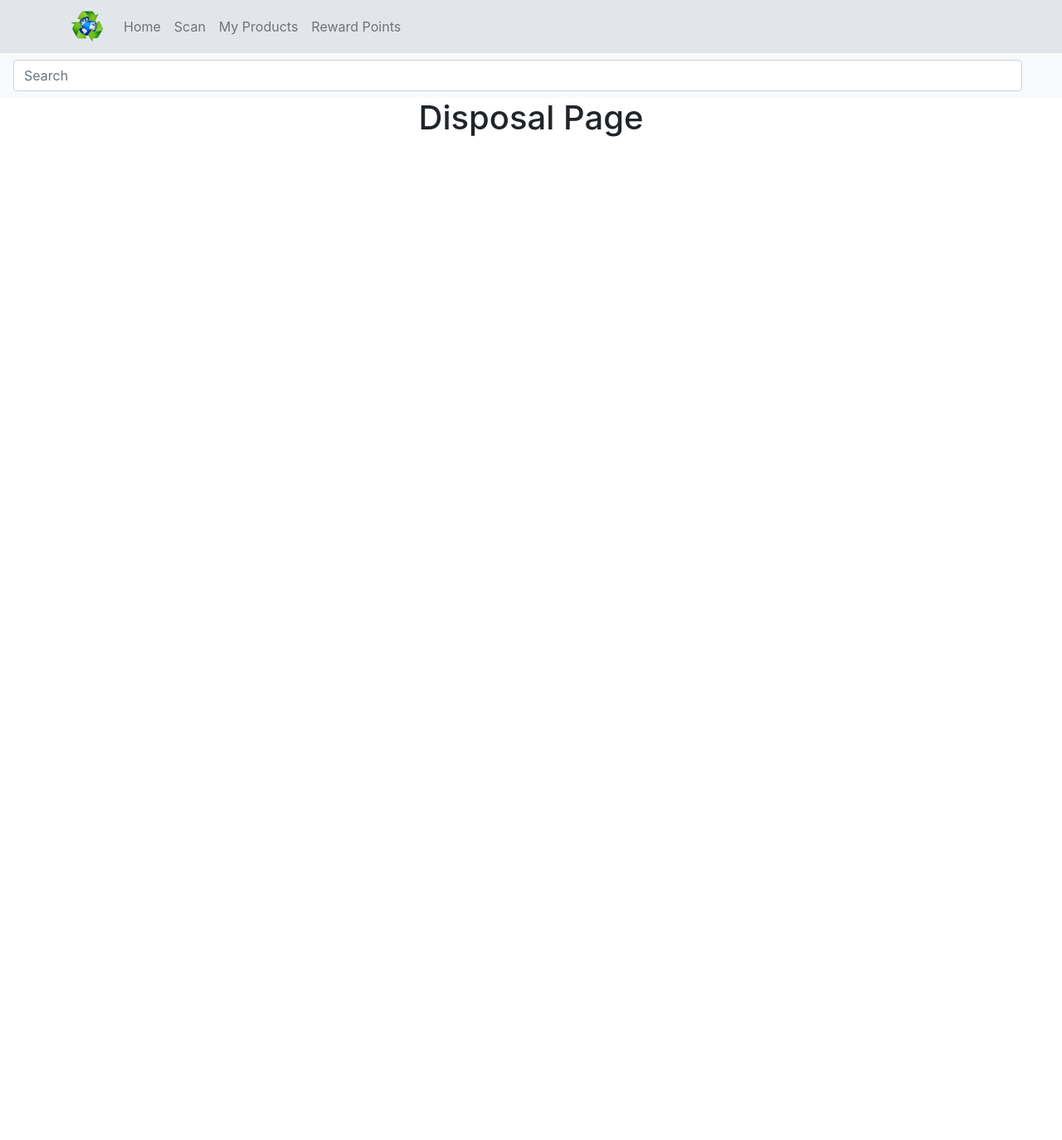
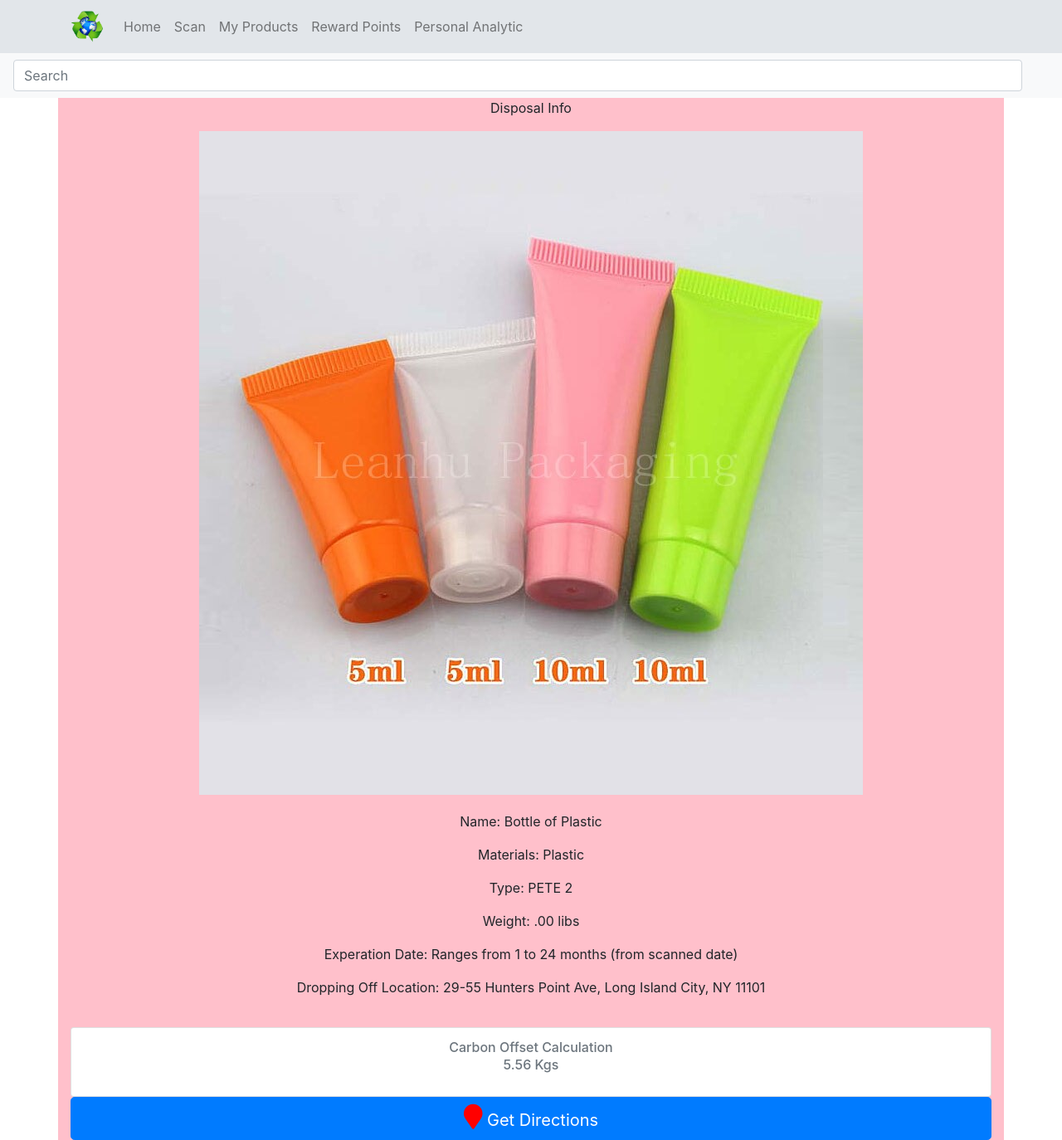
Before and after one commit to electrone901/Beauty-Assistant, a React (Create React App) app: page /disposal in a window 1280 px wide. Shown: the whole page at 83% size. Before the commit the page ends 800 px from the top, so only its background shows below. Built offline with nearby package versions, Linux system fonts and the light colour scheme; a small style sheet from the web is missing.

Commit message:
added disposal view

```diff
--- a/src/component/Disposal.js
+++ b/src/component/Disposal.js
@@ -1,9 +1,20 @@
 import React, { Component } from 'react';
+import { Link } from 'react-router-dom';
+import bottle from '../img/dis.jpg';
 
 class Disposal extends Component {
     constructor() {
         super();
         this.state = {
+            author: '',
+            data: {
+                name: "Bottle of Plastic",
+                materials: "Plastic ",
+                type: "PETE 2",
+                weight: ".00 libs",
+                experation: "Ranges from 1 to 24 months (from scanned date)",
+                location: "29-55 Hunters Point Ave, Long Island City, NY 11101"
+            }
         }
     }
 
@@ -13,9 +24,33 @@ class Disposal extends Component {
 
     render() {
         return(
-            <div className="container">
-                <h1>Disposal Page</h1>
+            <div className="container all">
+                <p className="title">Disposal Info</p>
+                <div className="col-sm .bg-warning">
+                    <img src={bottle} className="img-fluid" alt="Product1"/>
+                </div>
+                <div className="">
+                    <div className="card-body">
+                        <p> <span className="field-name">Name: </span>{this.state.data.name}</p>
+                        <p> <span className="field-name">Materials: </span>{this.state.data.materials}</p>
+                        <p> <span className="field-name">Type: </span>{this.state.data.type}</p>
+                        <p> <span className="field-name">Weight: </span>{this.state.data.weight}</p>
+                        <p> <span className="field-name">Experation Date: </span>{this.state.data.experation}</p>
+                        <p> <span className="field-name">Dropping Off Location: </span>{this.state.data.location}</p>
+                    </div>
+                </div>
+
+                <div className="card">
+                    <div className="card-body">
+                        <h6 className="card-subtitle mb-2 text-muted">Carbon Offset Calculation</h6>
+                        <h6 className="card-subtitle mb-2 text-muted">5.56 Kgs</h6>
+                    </div>
+                </div>
+                <div className="text-center">
+                    <a href={`http://maps.google.com/?q=`+ this.state.data.location} target="_blank" className="btn btn-primary btn-lg btn-block"><i className="fa fa-map-marker" style={{"color":"red", "fontSize":"30px"}}></i> Get Directions</a>
+                </div>
             </div>
+
        )
     }
 }
--- a/src/component/Navbar.js
+++ b/src/component/Navbar.js
@@ -115,6 +115,15 @@ class Navbar extends Component {
                   Reward Points
                 </Link>
               </li>
+              <li
+                className="nav-item text-left"
+                data-toggle="collapse"
+                data-target=".navbar-collapse.show"
+              >
+                <Link className="nav-link" to="/analytic">
+                  Personal Analytic
+                </Link>
+              </li>
             </ul>
           </div>
         </div>
--- a/src/component/ProductInfo.js
+++ b/src/component/ProductInfo.js
@@ -23,22 +23,83 @@ class ProductInfo extends Component {
 
   componentDidMount() {
     console.log("this.props", this.props.match.params.id)
+    let url = `https://hack-14.herokuapp.com/getByID/1`;
+      fetch(url)
+      .then(res => {
+        console.log('res YAY', res);
+        return res.json();
+      })
+      .then((data) => {
+          this.setState({data: data});
+      })
+      .catch((err) => {
+          console.log('There was a problem with your fetch request' + err.message);
+      });
+
   }
   handleError = err => {
     console.error(err);
   }
   render() {
+    console.log("my", this.state.data)
+    let item;
+    if(this.state.data) {
+      item = this.state.data.Product;
+      console.log("Product. Ingredience", this.state.data.Product.Ingredience, "item",item.Ingredience)
+    }
     return (
       <div className="container">
-        {/* <br/><br/>
         {
-          this.state.confirmationImg ?
-          <p className="title">Scanning completed <img src={confirmationImg} className="confirmationImg" alt="logo"/></p>:
-          <p className="title">Scanning...</p>
-        } */}
+          this.state.data ?  <div className="row">
+          <div className="col-sm .bg-warning">
+              <img src={itemImg} className="img-fluid" alt="Product1"/>
+          </div>
+          <div className="col-sm">
+            <div className="container mt-5">
+                <div className="d-flex flex-row justify-content-between">
+                    <p className="font-weight-bold">CLINIQUE</p>
+                    <div className="d-flex flex-row">
+                        <p className="text-primary">Eco-Rate A 91%</p>
+                    </div>
+                </div>
+                <p className="text-secondary">{item.name}</p>
+                <p>What it is: {item.showUsers}</p>
+                <div className="d-flex flex-row align-items-center">
+                    <img src={star} alt="Icon1"/>
+                    <p>Hordeum Vulgare (Barley) Extract\Extrait D'Orge, Cucumis Sativus(Cucumber) Fruit Extract, Helianthus
+                        Annuus (Sunflower) Seedcake</p>
+                    {/* <p>Hordeum Vulgare (Barley) Extract\Extrait D'Orge, Cucumis Sativus(Cucumber) Fruit Extract, Helianthus
+                        Annuus (Sunflower) Seedcake</p> */}
+                </div>
+                <div className="d-flex flex-row align-items-center">
+                    <img src={unfriendly} alt="Icon2"/>
+                    <p>Phenoxyethanol</p>
+                </div>
+                <div className="d-flex flex-row align-items-center">
+                    <img src={typeNumber} alt="Icon2"/>
+                    <p className="text-success">Plastic No.1 PETE is recyclable</p>
+                </div>
+                <div className="d-flex flex-row justify-content-between">
+                    <p>Expiration Date: Oct.10.9102 - 7083 YEARS left</p>
+                    <p>Bottle Content: 100%</p>
+                </div>
+                <p className="float-right">Made In U.S.</p>
+            </div>
+          </div>
+      </div>: <div className="col-sm .bg-warning">
+                <img src={spinner} className="img-fluid" alt="Product1"/>
+            </div>
+        }
 
 
-        <div className="row">
+{/* Ingredience: "Water / Aqua / Eau, Sodium Laureth Sulfate, Sodium Chloride, Cocamidopropyl Hydroxysultaine, Lauramidopropyl Betaine, Sodium Cocoyl Sarcosinate, Tea-Cocoyl Glutamate, Di-PPG-2 Myreth-10 Adipate, Aloe Barbadensis Leaf Juice, PEG-120 Methyl Glucose Dioleate, Sucrose, Sodium Hyaluronate, Cetyl Triethylmonium Dimethicone PEG-8 Succinate, Butylene Glycol, Hexylene Glycol, Polyquaternium-7, Laureth-2, Caprylyl Glycol, Sodium Sulfate, Tocopheryl Acetate, EDTA, Disodium EDTA, Phenoxyethanol."
+containerType: "C98"
+exp: "2020-06-12T05:42:23.314Z"
+pid: "1"
+price: "22"
+ */}
+
+        {/* <div className="row">
             <div className="col-sm .bg-warning">
                 <img src={itemImg} className="img-fluid" alt="Product1"/>
             </div>
@@ -73,7 +134,7 @@ class ProductInfo extends Component {
                   <p className="float-right">Made In U.S.</p>
               </div>
             </div>
-          </div>
+        </div> */}
 
       </div>
     )
--- a/src/component/QrReaderComponet.js
+++ b/src/component/QrReaderComponet.js
@@ -16,11 +16,6 @@ class QrReaderComponet extends Component {
   handleScan = data => {
     let pid = data;
     console.log("pid", pid);
-
-
-
-
-
     if (data) {
        this.setState({
         confirmationImg: true
@@ -32,22 +27,22 @@ class QrReaderComponet extends Component {
         }.bind(this),
         1000
       )
-
+      // let url = `https://hack-14.herokuapp.com/getProducts`;
 
 
       // api call
-      let url = `https://cnycserver.herokuapp.com/items/${pid}`;
-      fetch(url)
-      .then(res => {
-        console.log('res YAY', res);
-        return res.json();
-      })
-      .then((data) => {
-          this.setState({data: data});
-      })
-      .catch((err) => {
-          console.log('There was a problem with your fetch request' + err.message);
-      });
+      // let url = `https://hack-14.herokuapp.com/getByID/${pid}`;
+      // fetch(url)
+      // .then(res => {
+      //   console.log('res YAY', res);
+      //   return res.json();
+      // })
+      // .then((data) => {
+      //     this.setState({data: data});
+      // })
+      // .catch((err) => {
+      //     console.log('There was a problem with your fetch request' + err.message);
+      // });
 
       // this.setState({
       //   result: data,
@@ -60,13 +55,26 @@ class QrReaderComponet extends Component {
 
 
 
-  componentDidMount() {
+  // componentDidMount() {
+  //   let url = `https://hack-14.herokuapp.com/getProducts`;
+  //     fetch(url)
+  //     .then(res => {
+  //       console.log('res YAY', res);
+  //       return res.json();
+  //     })
+  //     .then((data) => {
+  //         this.setState({data: data});
+  //     })
+  //     .catch((err) => {
+  //         console.log('There was a problem with your fetch request' + err.message);
+  //     });
 
-  }
+  // }
   handleError = err => {
     console.error(err);
   }
   render() {
+    console.log("data", this.state.data)
     return (
       <div className="container">
         <br/><br/>
--- a/src/index.css
+++ b/src/index.css
@@ -15,3 +15,6 @@ code {
 .confirmationImg {
   width: 15%;
 }
+.all{
+  background-color: pink;
+}
```
Also changed, not shown: src/img/dis.jpg (added).
